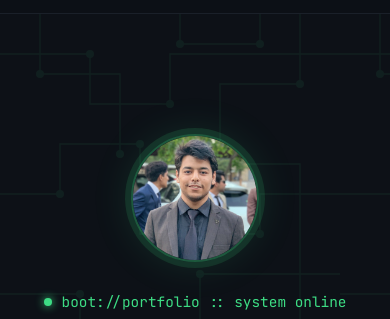
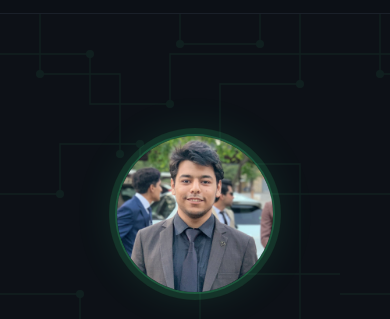
Before and after one commit to ZakriyaParacha46/Portfolio, a plain HTML site: page index.html in a window 390 px wide. Shown: the part 55-374 px from the top of the page. Drawn offline with Linux system fonts and the light colour scheme.

Commit message:
Move hero photo to the left and increase its size
Swaps the photo and text order in the hero layout so the headshot
sits on the left, and bumps its size (240px desktop, 160px mobile)
for more presence.

```diff
--- a/css/style.css
+++ b/css/style.css
@@ -305,8 +305,8 @@ code, .mono {
 }
 
 .hero-photo {
-  width: 180px;
-  height: 180px;
+  width: 240px;
+  height: 240px;
   border-radius: 50%;
   object-fit: cover;
   border: 2px solid var(--accent-border);
@@ -315,14 +315,14 @@ code, .mono {
 
 @media (max-width: 860px) {
   .hero-layout {
-    flex-direction: column-reverse;
+    flex-direction: column;
     text-align: center;
     gap: 28px;
   }
 
   .hero-photo {
-    width: 128px;
-    height: 128px;
+    width: 160px;
+    height: 160px;
   }
 
   .hero-kicker {
--- a/index.html
+++ b/index.html
@@ -44,6 +44,9 @@
       <div class="hero-bg" style="background-image:url('assets/circuit-pattern.svg')"></div>
       <div class="hero-inner">
         <div class="hero-layout">
+          <div class="hero-photo-wrap">
+            <img class="hero-photo" src="assets/headshot.jpeg" alt="Zakriya Asif Paracha" width="220" height="220" />
+          </div>
           <div class="hero-text">
             <div class="hero-kicker">boot://portfolio :: system online</div>
             <h1 data-typewriter='["Zakriya Asif Paracha"]'>Zakriya Asif Paracha<span class="cursor" aria-hidden="true"></span></h1>
@@ -62,9 +65,6 @@
               <a href="https://www.linkedin.com/in/zakriya-paracha/" target="_blank" rel="noopener">LinkedIn</a>
               <a href="mailto:zakriyaparacha@gmail.com">zakriyaparacha@gmail.com</a>
             </div>
-          </div>
-          <div class="hero-photo-wrap">
-            <img class="hero-photo" src="assets/headshot.jpeg" alt="Zakriya Asif Paracha" width="180" height="180" />
           </div>
         </div>
       </div>
```
